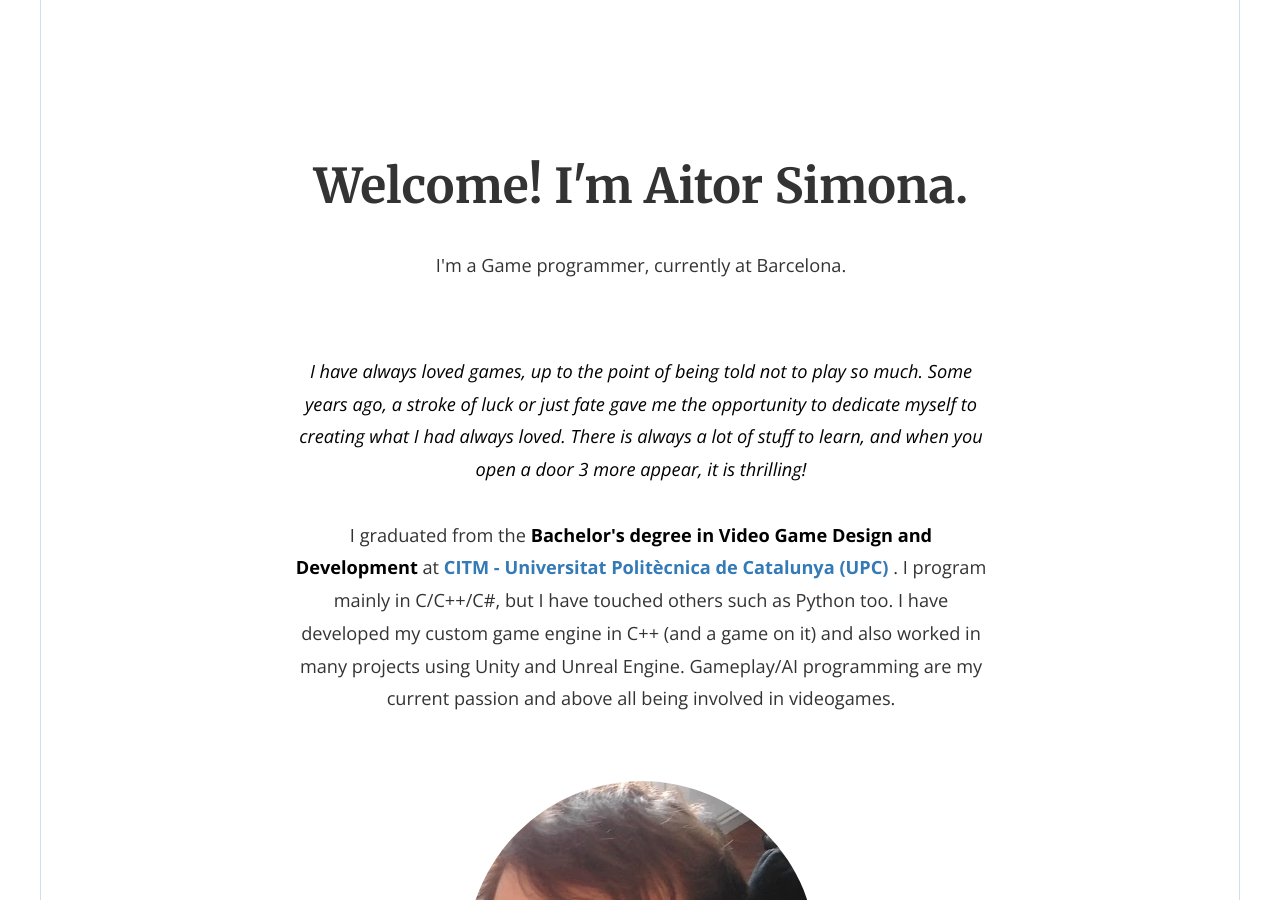
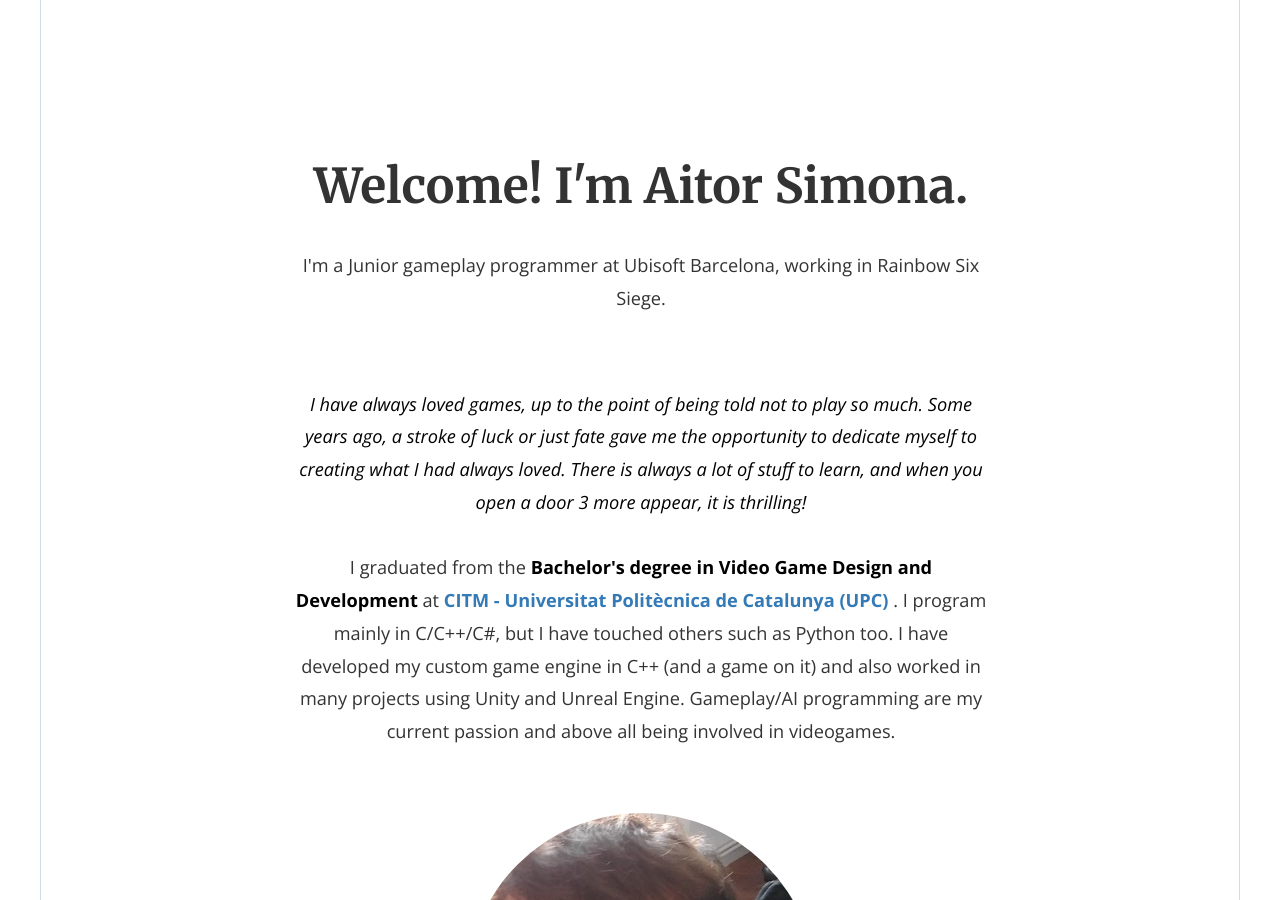
Before and after one commit to AitorSimona/aitorsimona.github.io, a Jekyll site: the page built from index.html, in a window 1280 px wide and 900 px high. Built offline with Jekyll 4.4.1, drawn with Linux system fonts in a browser that asks for light colours; nearby versions of some CDN libraries; the list of posts is cut into pages by our own code.

Commit message:
Update _config.yml

```diff
--- a/_config.yml
+++ b/_config.yml
@@ -15,7 +15,7 @@
 # in the templates via {{ site.myvariable }}.
 title: "Welcome! I'm Aitor Simona."
 email: 'simonaaitor@gmail.com'
-description: "I'm a Game programmer, currently at Barcelona."
+description: "I'm a Junior gameplay programmer at Ubisoft Barcelona, working in Rainbow Six Siege."
 baseurl: "" # the subpath of your site, e.g. /blog
 url: "https://aitorsimona.github.io/" # the base hostname & protocol for your site, e.g. https://example.com
 linkedin_url: 'https://www.linkedin.com/in/aitor-simona-bouzas-aab43817b/'
```
